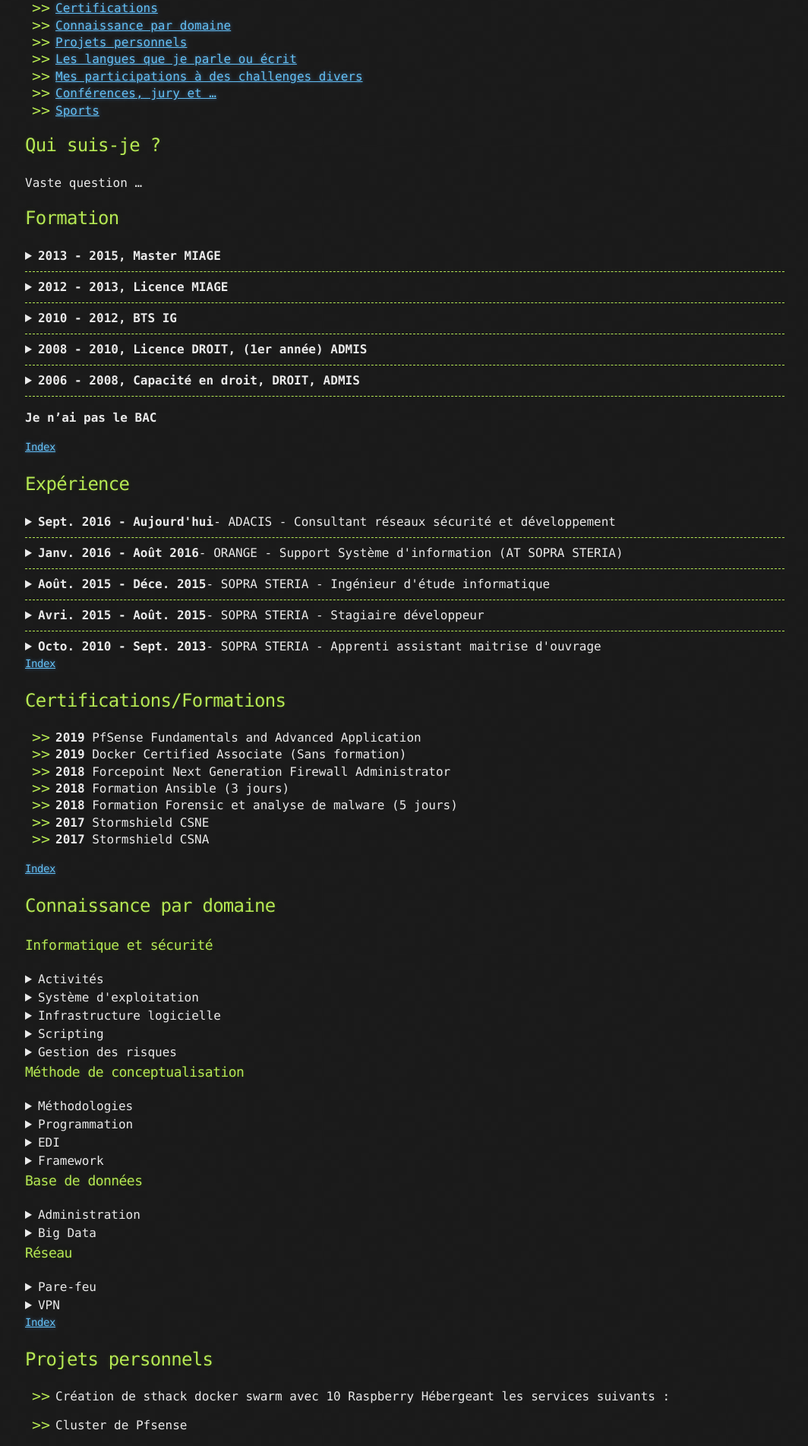
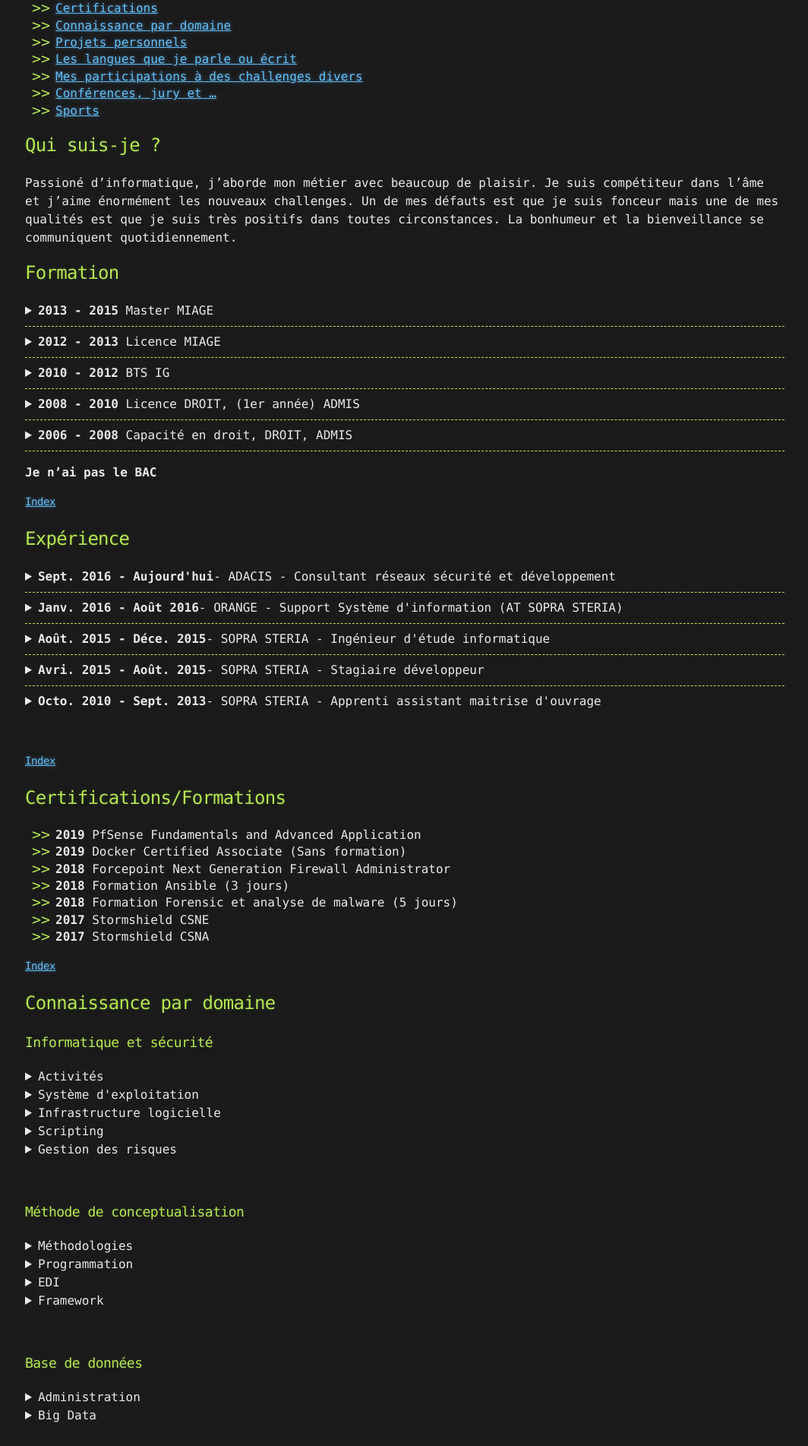
Before and after one commit to baimard/baimard.github.io, a Jekyll site: the page built from index.md, in a window 1280 px wide. Shown: the part 340-2243 px from the top of the page at 76% size, without its empty margins (107-1171 px from the left). Built offline with Jekyll 4.4.1, drawn with Linux system fonts in a browser that asks for light colours.

Commit message:
one more 2

```diff
--- a/assets/css/style.scss
+++ b/assets/css/style.scss
@@ -7,3 +7,8 @@
 	width: 16px;
 	height: 16px;
 }
+
+.img-network {
+	width: 100%;
+	height: auto;
+}
--- a/index.md
+++ b/index.md
@@ -19,35 +19,35 @@
 <span id="quisuisje"></span>
 ## Qui suis-je ?
 
-Vaste question ...
+Passioné d'informatique, j'aborde mon métier avec beaucoup de plaisir. Je suis compétiteur dans l'âme et j'aime énormément les nouveaux challenges. Un de mes défauts est que je suis fonceur mais une de mes qualités est que je suis très positifs dans toutes circonstances. La bonhumeur et la bienveillance se communiquent quotidiennement.
 
 <span id="Formation"></span>
 ## Formation
 
-<details><summary><strong>2013 - 2015, Master MIAGE</strong></summary>
+<details><summary><strong>2013 - 2015</strong> Master MIAGE</summary>
     Méthodes Informatiques Appliquées à la Gestion des Entreprises <br/>
     Université Bordeaux 1 <br/>
     Éffectué en apprentissage
 </details>
 <hr/>
-<details><summary><strong>2012 - 2013, Licence MIAGE</strong></summary>
+<details><summary><strong>2012 - 2013</strong> Licence MIAGE</summary>
     Méthodes Informatiques Appliquées à la Gestion des Entreprises <br/>
     Université Paul Sabatier (Toulouse III) <br/>
     Éffectué en apprentissage
 </details>
 <hr/>
-<details><summary><strong>2010 - 2012, BTS IG</strong></summary>
+<details><summary><strong>2010 - 2012</strong> BTS IG</summary>
     BTS Informatique de Gestion - Option développeur <br/>
     Lycée Gustave Eiffel <br/>
     Éffectué en apprentissage
 </details>
 <hr/>
-<details><summary><strong>2008 - 2010, Licence DROIT, (1er année) ADMIS</strong></summary>
+<details><summary><strong>2008 - 2010</strong> Licence DROIT, (1er année) ADMIS</summary>
     Université Montesquieu-Bordeaux IV <br/>
     Travail étudiant en parallèle
 </details>
 <hr/>
-<details><summary><strong>2006 - 2008, Capacité en droit, DROIT, ADMIS</strong></summary>
+<details><summary><strong>2006 - 2008</strong> Capacité en droit, DROIT, ADMIS</summary>
     Université Montesquieu-Bordeaux IV <br/>
     Travail étudiant en parallèle, ce diplôme est de classe IV (équivalent au baccalauréat).
 </details>
@@ -102,6 +102,7 @@
     - Suivi du projet en production<br/>
     <br/>Remerciement tout spécial à la Caisse des dépôts qui m'a permis de réaliser mon apprentissage dans des conditions exceptionnelles, tant au niveau de la rémunération que au niveau de l'humain.
 </details>
+<br/>
 
 #### [Index](./#index)
 
@@ -153,6 +154,8 @@
 - Veille sur les risques des systèmes d'information et suivi de failles de sécurité<br/>
 </details>
 
+<br/>
+
 ### Méthode de conceptualisation
 
 <details><summary>Méthodologies</summary>
@@ -183,6 +186,8 @@
 - Nextcloud (app)<br/>
 </details>
 
+<br/>
+
 ### Base de données
 
 <details><summary>Administration</summary>
@@ -196,6 +201,8 @@
 - Business Object, Installation, Création de Rapport<br/>
 - Ensemble Elastik (ELK)<br/>
 </details>
+
+<br/>
 
 ### Réseau
 
@@ -212,6 +219,9 @@
 - IPSEC Mobile<br/>
 - OpenVPN<br/>
 </details>
+
+<br/>
+
 
 #### [Index](./#index)
 
```
